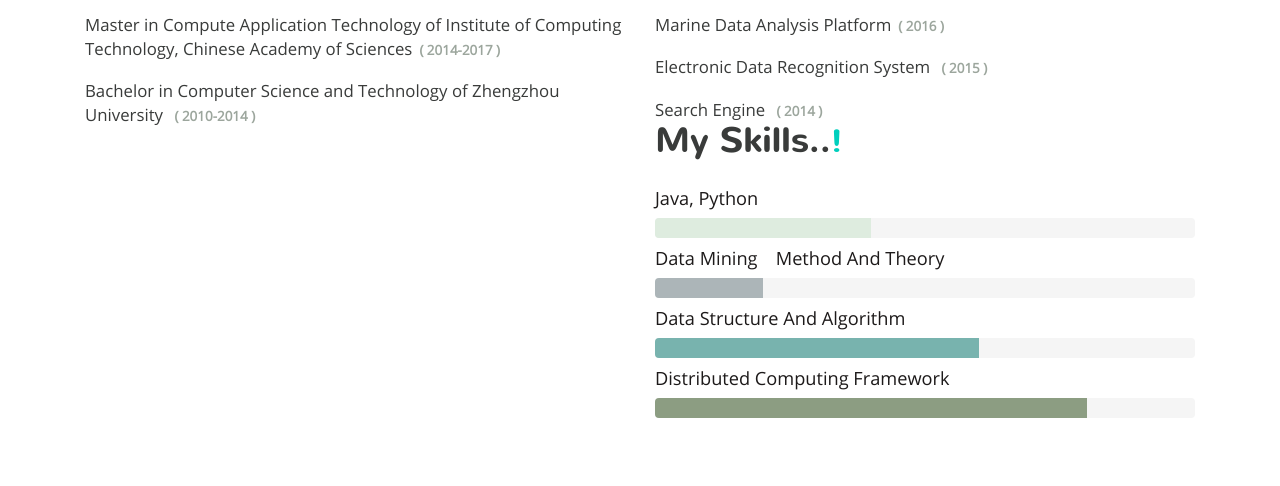
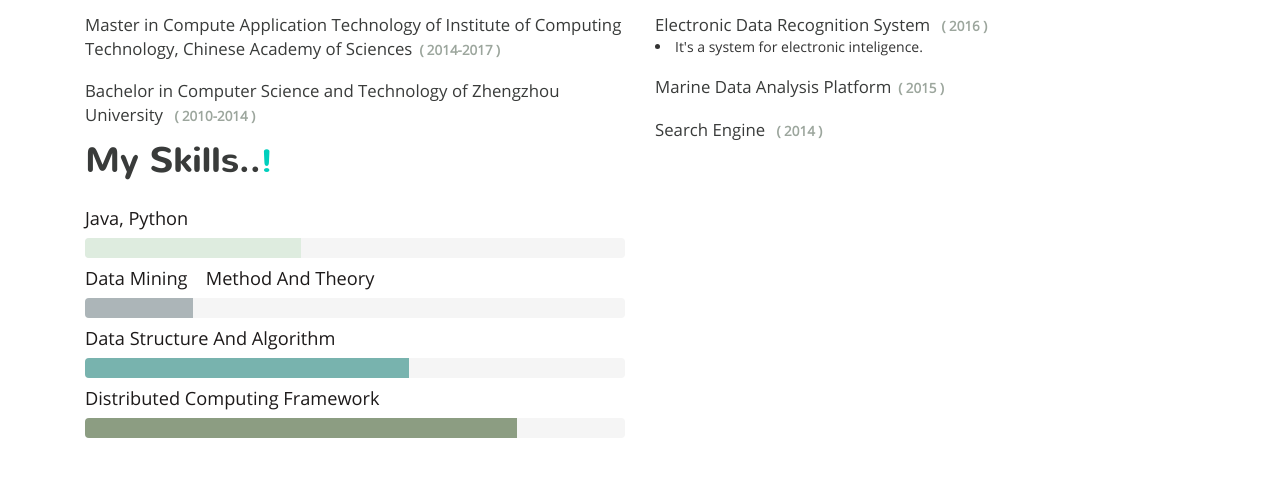
Before and after one commit to fanzhongrui/fanzhongrui.github.io, a plain HTML site: page index.html in a window 1280 px wide. Shown: the part 614-1100 px from the top of the page. Drawn offline with nearby package versions, Linux system fonts and the light colour scheme.

Commit message:
Update index.html

```diff
--- a/index.html
+++ b/index.html
@@ -50,8 +50,12 @@ Smartphone Compatible web template, free webdesigns for Nokia, Samsung, LG, Sony
 						<div class="col-md-6 study-grid">
 						<h3>My Projects..<span>!</span></h3>
 						<div class="study1">
-							<p>Marine Data Analysis Platform<label>( 2016 )</label></p>
-							<p>Electronic Data Recognition System <label>( 2015 )</label></p>
+
+							<p>Electronic Data Recognition System <label>( 2016 )</label></p>
+							<div>
+								<li>It's a system for electronic inteligence.</li>
+							</div>
+							<p>Marine Data Analysis Platform<label>( 2015 )</label></p>
 							<p>Search Engine <label>( 2014 )</label></p>
 
 						</div>
```
